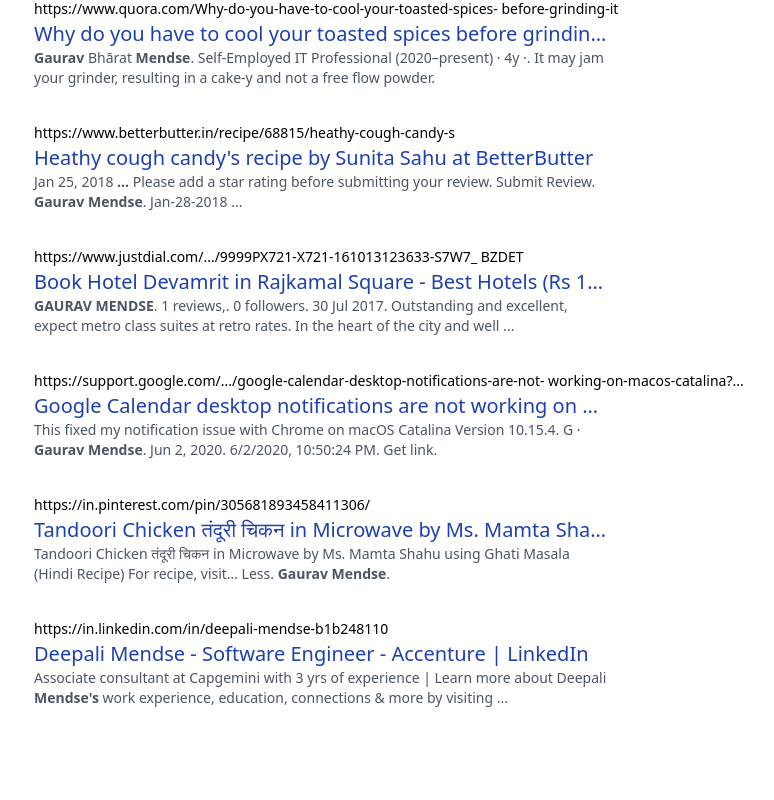
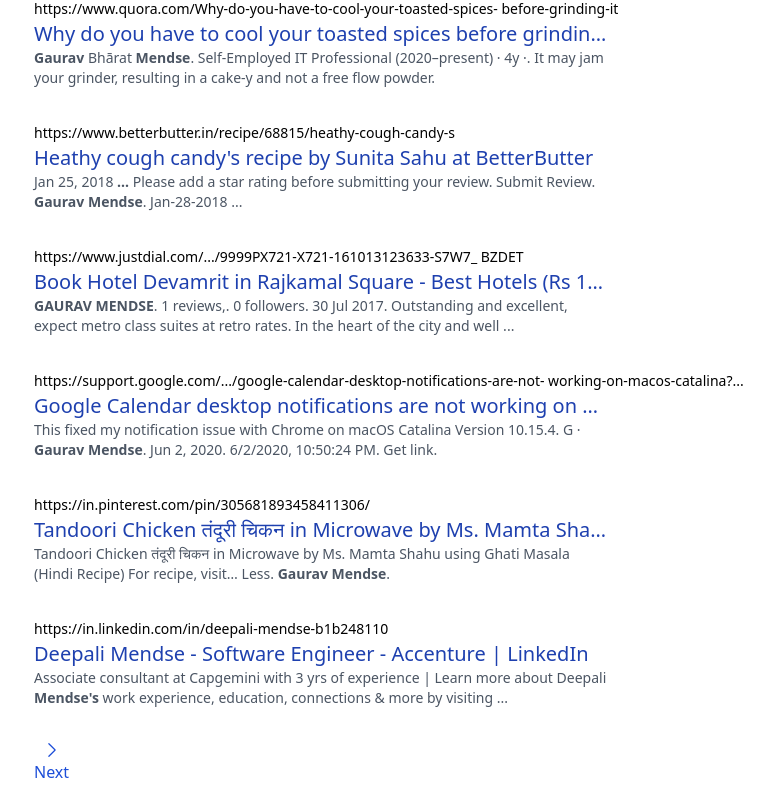
Before and after one commit to gauravbharat/nextjs-google-clone, a Next.js app: page /search in a window 1280 px wide. Shown: the part 691-1491 px from the top of the page, without its empty margins (174-948 px from the left). Before the commit the page ends 1431 px from the top, so only its background shows below. Built offline with nearby package versions, Linux system fonts and the light colour scheme; no server answers.

Commit message:
created pagination component

```diff
--- /dev/null
+++ b/components/PaginationButtons.tsx
@@ -0,0 +1,44 @@
+import Link from "next/link";
+import { useRouter } from "next/router";
+import ChevronLeftIcon from "./ui/ChevronLeftIcon";
+import ChevronRightIcon from "./ui/ChevronRightIcon";
+
+const PaginationButtons = (props: any) => {
+  const router = useRouter();
+
+  const { term, searchType, start = 1 } = router.query;
+  const startIndex = Number(start);
+
+  return (
+    <div className="text-blue-700 flex px-9 pb-4 justify-between sm:justify-start sm:space-x-44 sm:px-0">
+      {startIndex > 10 && (
+        <Link
+          href={`/search?term=${term}&searchType=${searchType}&start=${
+            startIndex - 10
+          }`}
+        >
+          <div className="flex flex-col items-center hover:underline">
+            <ChevronLeftIcon customClass="h-5" />
+            <p>Previous</p>
+          </div>
+        </Link>
+      )}
+      {(props.formattedTotalResults < 90
+        ? startIndex < props.formattedTotalResults
+        : startIndex < 90) && (
+        <Link
+          href={`/search?term=${term}&searchType=${searchType}&start=${
+            startIndex + 10
+          }`}
+        >
+          <div className="flex flex-col items-center hover:underline">
+            <ChevronRightIcon customClass="h-5" />
+            <p>Next</p>
+          </div>
+        </Link>
+      )}
+    </div>
+  );
+};
+
+export default PaginationButtons;
--- a/components/SearchResults.tsx
+++ b/components/SearchResults.tsx
@@ -1,3 +1,5 @@
+import PaginationButtons from "./PaginationButtons";
+
 const SearchResults = ({ results }: any) => {
   return (
     <div className="w-full mx-auto px-3 sm:pl-[5%] md:pl-[14%] lg:pl-52">
@@ -26,12 +28,11 @@ const SearchResults = ({ results }: any) => {
           </div>
         </div>
       ))}
+      <PaginationButtons
+        formattedTotalResults={results.searchInformation.formattedTotalResults}
+      />
     </div>
   );
 };
 
 export default SearchResults;
-
-// const htmlSnippet = {
-//   __html: `Varhadi Chicken by Ms Uzma Ahmad using Varhadi Masala For recipe visit - https://veerappa.in/varhadi-chicken-by-uzma-ahmad/… Less. <b>Gaurav Mendse</b>.`,
-// };
--- /dev/null
+++ b/components/ui/ChevronLeftIcon.tsx
@@ -0,0 +1,18 @@
+const ChevronLeftIcon = (props: any) => {
+  return (
+    <svg
+      xmlns="http://www.w3.org/2000/svg"
+      viewBox="0 0 24 24"
+      fill="currentColor"
+      className={props.customClass ?? "w-6 h-6"}
+    >
+      <path
+        fillRule="evenodd"
+        d="M7.72 12.53a.75.75 0 010-1.06l7.5-7.5a.75.75 0 111.06 1.06L9.31 12l6.97 6.97a.75.75 0 11-1.06 1.06l-7.5-7.5z"
+        clipRule="evenodd"
+      />
+    </svg>
+  );
+};
+
+export default ChevronLeftIcon;
--- /dev/null
+++ b/components/ui/ChevronRightIcon.tsx
@@ -0,0 +1,18 @@
+const ChevronRightIcon = (props: any) => {
+  return (
+    <svg
+      xmlns="http://www.w3.org/2000/svg"
+      viewBox="0 0 24 24"
+      fill="currentColor"
+      className={props.customClass ?? "w-6 h-6"}
+    >
+      <path
+        fillRule="evenodd"
+        d="M16.28 11.47a.75.75 0 010 1.06l-7.5 7.5a.75.75 0 01-1.06-1.06L14.69 12 7.72 5.03a.75.75 0 011.06-1.06l7.5 7.5z"
+        clipRule="evenodd"
+      />
+    </svg>
+  );
+};
+
+export default ChevronRightIcon;
--- a/pages/search.tsx
+++ b/pages/search.tsx
@@ -28,11 +28,17 @@ const SearchPage = (props: any) => {
 };
 
 export const getServerSideProps = async (context: any) => {
-  const { term, searchType } = context.query;
+  const { term, searchType, start = 1 } = context.query;
 
-  const q = `${term}${!!searchType ? "&searchType=" + searchType : ""}`;
+  const q = `${term}${
+    !!searchType ? "&searchType=" + searchType : ""
+  }&start=${start}`;
 
-  console.log("SearchPage : getServerSideProps", { term, searchType });
+  console.log("SearchPage : getServerSideProps", {
+    term,
+    searchType,
+    start,
+  });
 
   // const response =
   //   await fetch(`https://www.googleapis.com/customsearch/v1?key=${process.env.GOOGLE_API_KEY}&cx=${process.env.GOOGLE_API_CONTEXT_KEY}&q=${q}
```
